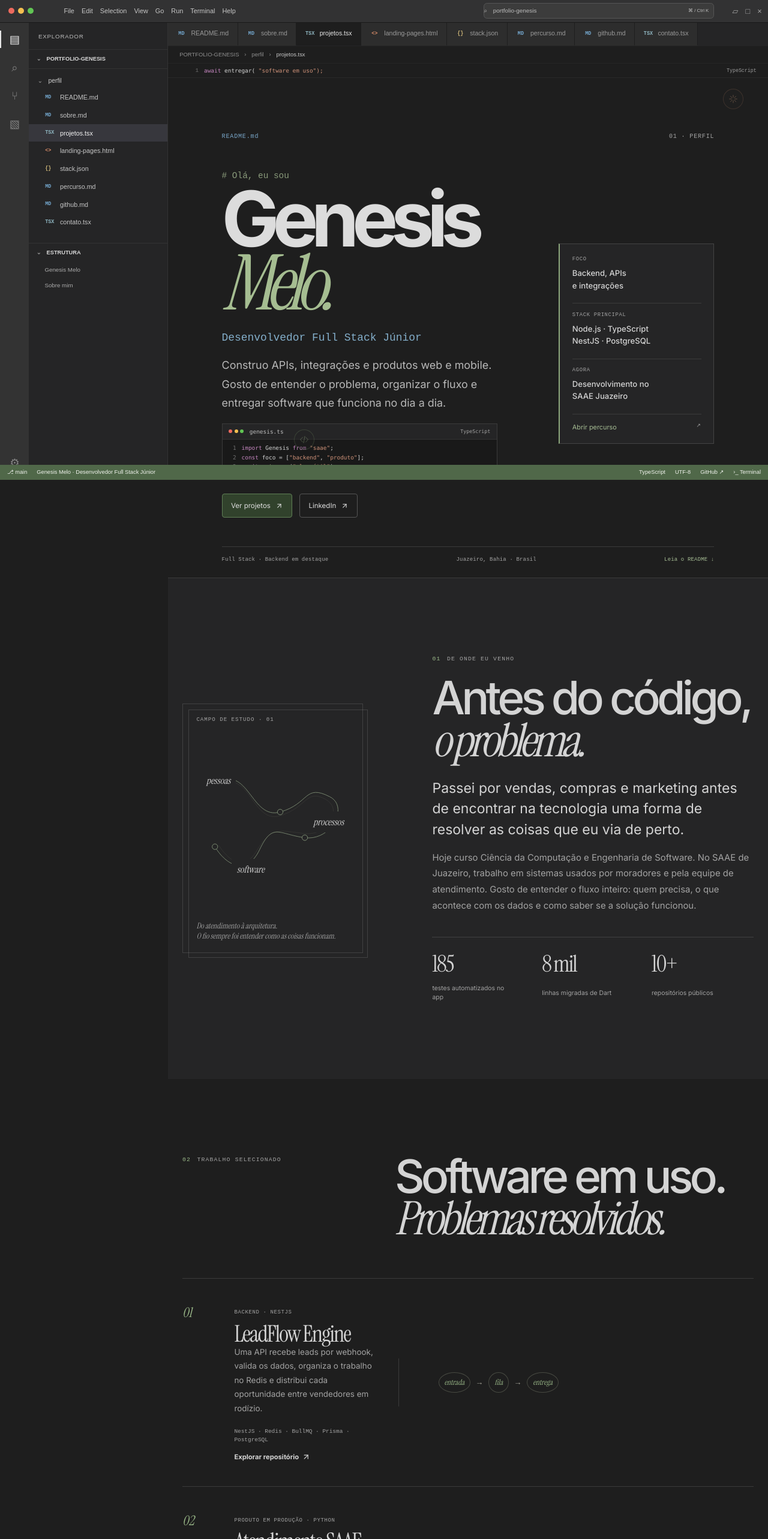
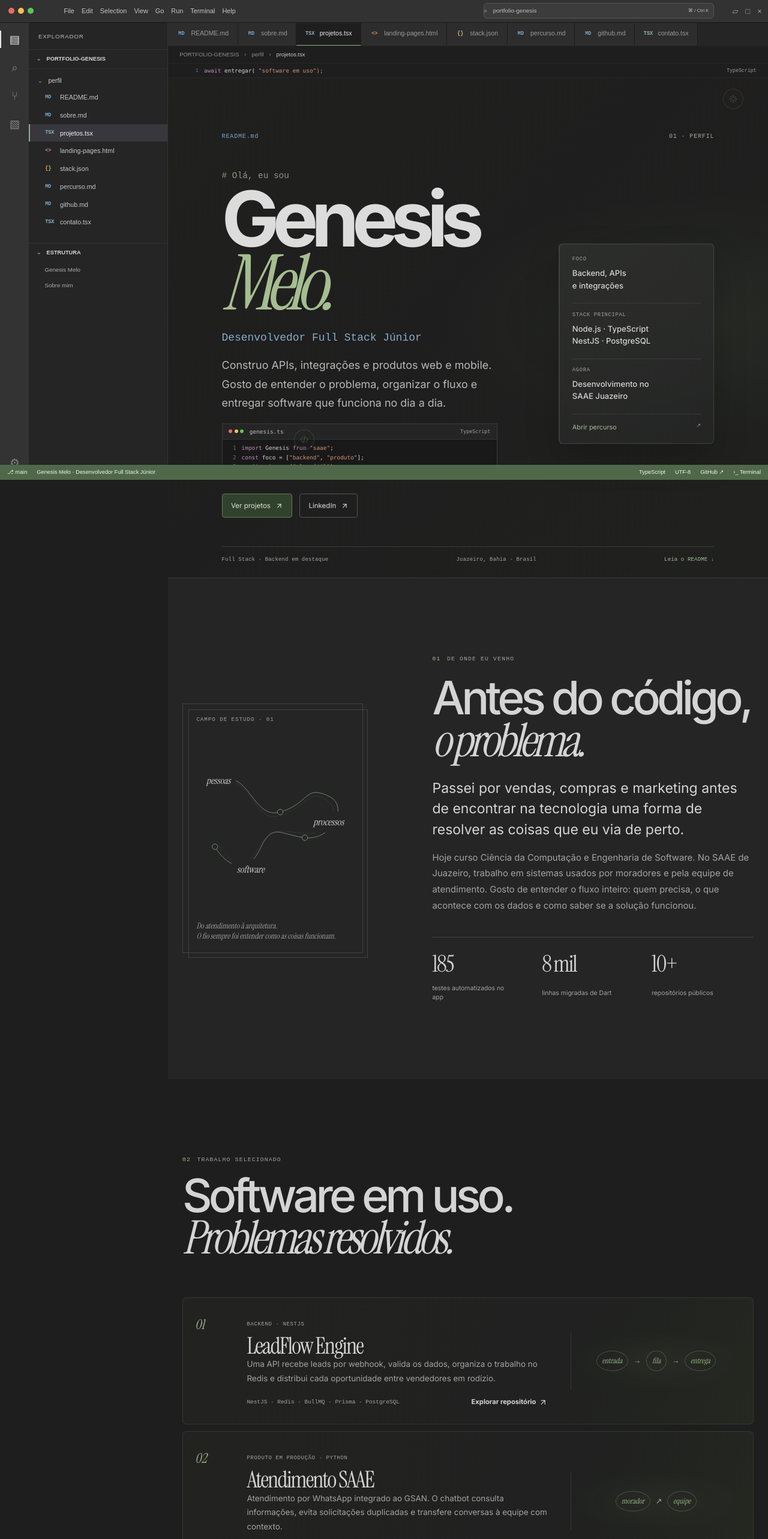
Before and after one commit to 7Genesis/portfolio-genesis, a Next.js app: page / in a window 1280 px wide. Shown: the top 2566 px of the page at 60% size. Built offline with nearby package versions, Linux system fonts and the light colour scheme.

Commit message:
Refine portfolio visual hierarchy

```diff
--- a/app/globals.css
+++ b/app/globals.css
@@ -659,3 +659,72 @@
 .folio-stack__columns p { color: #b0b0b0; }
 .folio-footer__content > a { border-bottom-color: rgb(255 255 255 / 35%); color: var(--ink); }
 .folio-footer__bottom { border-top-color: var(--rule); color: #a3a3a3; }
+
+/* Visual refinement: align the project editorial grid with the content it introduces. */
+.folio-welcome {
+  background:
+    radial-gradient(ellipse at 88% 48%, rgb(143 181 122 / 7%), transparent 34%),
+    linear-gradient(135deg, #20201f 0%, #1e1e1e 46%, #20211f 100%);
+}
+.folio-welcome__snapshot {
+  border-color: rgb(255 255 255 / 11%);
+  border-left-width: 2px;
+  border-radius: 0.4rem;
+  background: linear-gradient(145deg, rgb(48 50 46 / 80%), rgb(37 37 38 / 88%));
+  box-shadow: 0 1.5rem 3.5rem rgb(0 0 0 / 18%), inset 0 1px rgb(255 255 255 / 3%);
+  -webkit-backdrop-filter: blur(14px);
+  backdrop-filter: blur(14px);
+}
+.portfolio-ide__tab.is-active {
+  border-bottom-color: var(--ide-accent);
+  box-shadow: inset 0 1px rgb(255 255 255 / 3%);
+}
+.portfolio-ide__file { border-left: 2px solid transparent; padding-left: calc(1.7rem - 2px); }
+.portfolio-ide__file.is-active { border-left-color: var(--ide-accent); }
+.folio-section-head {
+  grid-template-columns: minmax(0, 1fr);
+  gap: 1.1rem;
+}
+.folio-section-head > .folio-label, .folio-section-head > [data-reveal] { grid-column: 1; }
+.folio-project {
+  position: relative;
+  grid-template-columns: 3rem minmax(0, 1.5fr) minmax(14rem, 0.85fr);
+  gap: clamp(1.25rem, 3vw, 3rem);
+  margin: 0.7rem 0;
+  padding: 1.75rem 1.25rem;
+  border: 1px solid rgb(255 255 255 / 8%);
+  border-radius: 0.42rem;
+  background: linear-gradient(112deg, #222321 0%, #202120 66%, #252720 100%);
+  box-shadow: inset 0 1px rgb(255 255 255 / 2%);
+  transition: border-color 180ms ease, box-shadow 180ms ease, transform 180ms ease;
+}
+.folio-project:hover, .folio-project:focus-within {
+  transform: translateY(-2px);
+  border-color: rgb(143 181 122 / 34%);
+  box-shadow: 0 0.8rem 2rem rgb(0 0 0 / 16%), inset 0 1px rgb(255 255 255 / 3%);
+}
+.folio-project:last-child { border-bottom: 1px solid rgb(255 255 255 / 8%); }
+.folio-project__gesture {
+  min-height: 6rem;
+  border-left-color: rgb(255 255 255 / 9%);
+  background: radial-gradient(ellipse at center, rgb(143 181 122 / 5%), transparent 72%);
+}
+
+@media (max-width: 1100px) {
+  .folio-project { grid-template-columns: 2rem minmax(0, 1.25fr) minmax(12rem, 0.75fr); gap: 1.25rem; }
+  .folio-section-head { grid-template-columns: minmax(0, 1fr); gap: 1.1rem; }
+}
+@media (max-width: 900px) {
+  .folio-project { grid-template-columns: 2rem minmax(0, 1fr); }
+  .folio-project__main { grid-column: 2; }
+  .folio-project__gesture { grid-column: 2; }
+}
+@media (max-width: 650px) {
+  .folio-welcome { background: radial-gradient(ellipse at 88% 25%, rgb(143 181 122 / 6%), transparent 32%), #1e1e1e; }
+  .folio-project { grid-template-columns: 1.7rem minmax(0, 1fr); gap: 0.5rem 0.8rem; padding: 1.4rem 0.9rem; }
+  .folio-project__main, .folio-project__gesture { grid-column: 2; }
+}
+@media (prefers-reduced-motion: reduce) {
+  .folio-project { transition: none; }
+  .folio-project:hover, .folio-project:focus-within { transform: none; }
+}
```
